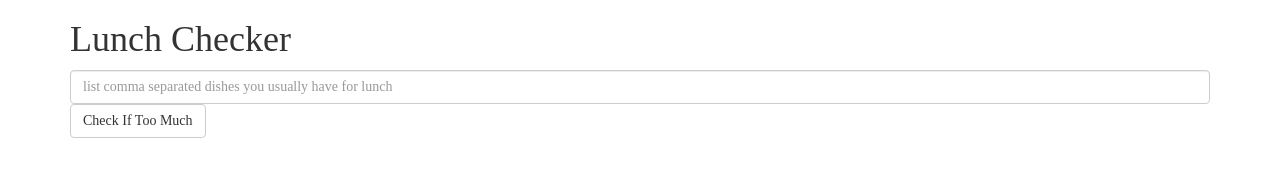
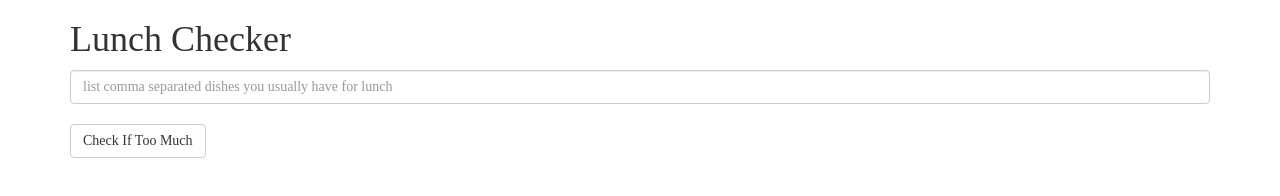
Before and after one commit to Harshini1999/coursera-projectsrepo, a plain HTML site: page module1-solution/index.html in a window 1280 px wide. Drawn offline with Linux system fonts and the light colour scheme.

Commit message:
update index.html

```diff
--- a/module1-solution/index.html
+++ b/module1-solution/index.html
@@ -18,7 +18,7 @@
           <div>
             <input id="lunch-menu" type="text" ng-model="lunchlist"
              placeholder="list comma separated dishes you usually have for lunch"
-             class="form-control">
+             class="form-control"><br>
           </div>
          <div class="form-group">
              <button class="btn btn-default" ng-click="checkData();">Check If Too Much</button>
```
